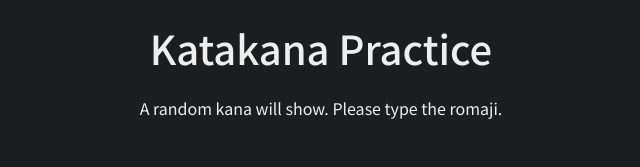
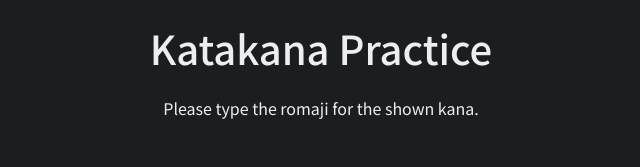
Before and after one commit to saku-b/kana-app, a plain HTML site: page katakana.html in a window 1280 px wide. Shown: the top 167 px of the page, 319-959 px from the left. Drawn offline with nearby package versions, Linux system fonts and the light colour scheme.

```diff
--- a/katakana.html
+++ b/katakana.html
@@ -16,7 +16,7 @@
 <body>
     <header>
         <h1 class="text-center my-4">Katakana Practice</h1>
-        <p class="text-center">A random kana will show. Please type the romaji.</p>
+        <p class="text-center">Please type the romaji for the shown kana.</p>
     </header>
     <div class="container">
         <div>
@@ -37,7 +37,6 @@
             <p id="correctScore"></p>
             <p id="incorrectScore"></p>
         </div>
-
         <div class="text-center my-4">
             <a href="index.html" class="btn btn-primary">Back home</a>
             <a href="hiragana.html" class="btn btn-primary">Practice hiragana</a>
```
